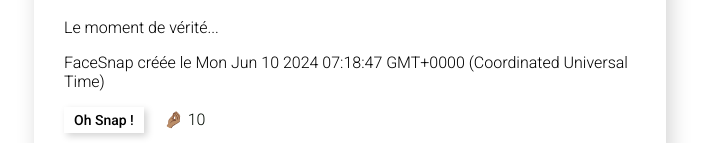
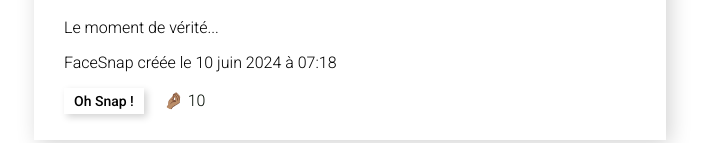
Before and after one commit to MrBabon/snapface, an Angular app: page / in a window 1280 px wide. Shown: the part 474-617 px from the top of the page, without its empty margins (290-997 px from the left). Built offline with nearby package versions, Linux system fonts and the light colour scheme.

Commit message:
utilisation des pipe

```diff
--- a/src/app/app.config.ts
+++ b/src/app/app.config.ts
@@ -1,8 +1,12 @@
-import { ApplicationConfig, provideZoneChangeDetection } from '@angular/core';
+import { ApplicationConfig, LOCALE_ID, provideZoneChangeDetection } from '@angular/core';
 import { provideRouter } from '@angular/router';
 
 import { routes } from './app.routes';
 
 export const appConfig: ApplicationConfig = {
-  providers: [provideZoneChangeDetection({ eventCoalescing: true }), provideRouter(routes)]
+  providers: [
+    provideZoneChangeDetection({ eventCoalescing: true }),
+    provideRouter(routes),
+    { provide: LOCALE_ID, useValue: 'fr-FR'}
+  ]
 };
--- a/src/app/face-snap/face-snap.component.html
+++ b/src/app/face-snap/face-snap.component.html
@@ -7,7 +7,7 @@
     }
     <img [src]="faceSnap.imageUrl" [alt]="faceSnap.title">
     <p>{{ faceSnap.description }}</p>
-    <p>FaceSnap créée le {{ faceSnap.createdAt }}</p>
+    <p>FaceSnap créée le {{ faceSnap.createdAt | date: 'd MMMM yyyy à HH:mm' }}</p>
     <p>
         <button (click)="onSnap()">{{ snapButtonText }}</button>
         <span [ngStyle]="{ color: 'rgb(0,' + faceSnap.snaps + ',0)'}">🤌🏽  {{ faceSnap.snaps }}</span>
--- a/src/app/face-snap/face-snap.component.ts
+++ b/src/app/face-snap/face-snap.component.ts
@@ -1,6 +1,6 @@
 import { Component, Input, OnInit } from '@angular/core';
 import { FaceSnap } from '../models/face-snap';
-import { NgClass, NgStyle, UpperCasePipe } from '@angular/common';
+import { DatePipe, NgClass, NgStyle, UpperCasePipe } from '@angular/common';
 
 @Component({
   selector: 'app-face-snap',
@@ -8,7 +8,8 @@
   imports: [
     NgStyle,
     NgClass,
-    UpperCasePipe
+    UpperCasePipe,
+    DatePipe
   ],
   templateUrl: './face-snap.component.html',
   styleUrl: './face-snap.component.scss'
--- a/src/main.ts
+++ b/src/main.ts
@@ -1,6 +1,10 @@
 import { bootstrapApplication } from '@angular/platform-browser';
 import { appConfig } from './app/app.config';
 import { AppComponent } from './app/app.component';
+import { registerLocaleData } from '@angular/common';
+import * as fr from '@angular/common/locales/fr';
+
+registerLocaleData(fr.default);
 
 bootstrapApplication(AppComponent, appConfig)
   .catch((err) => console.error(err));
```
